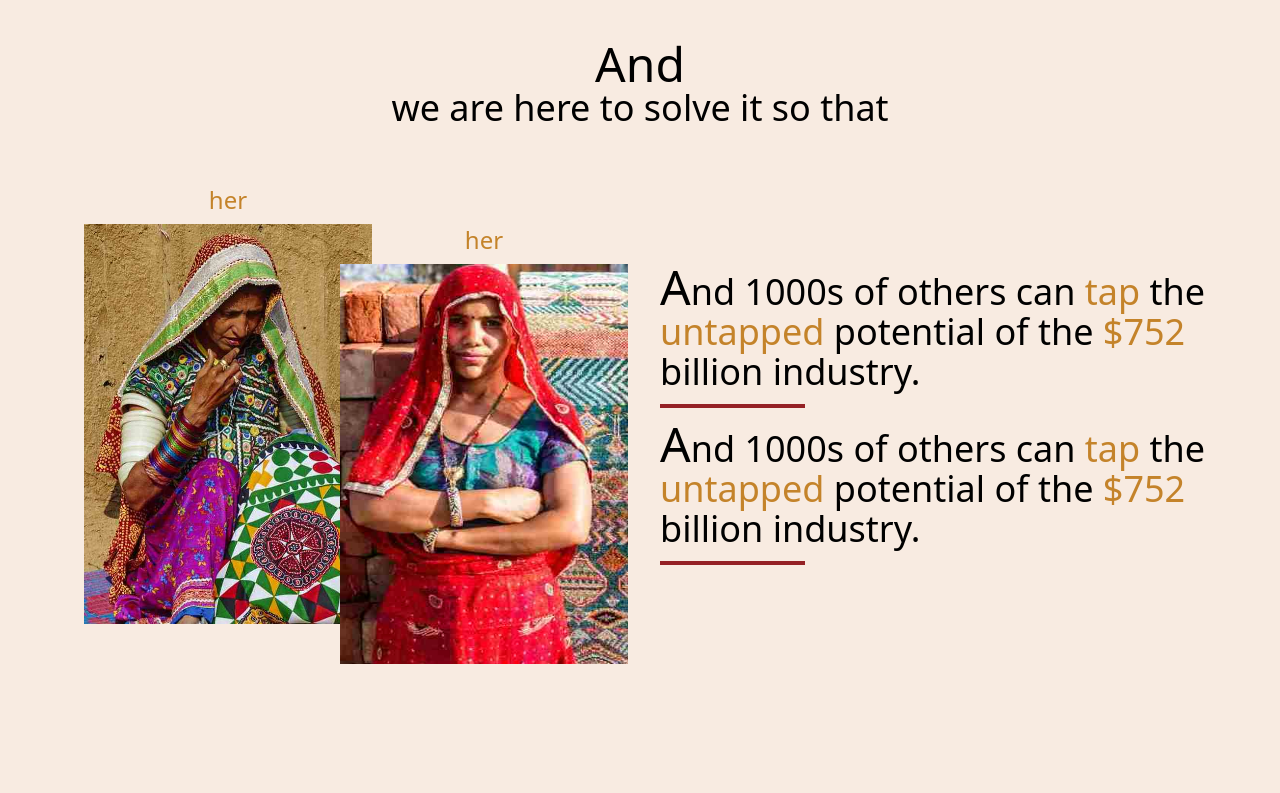
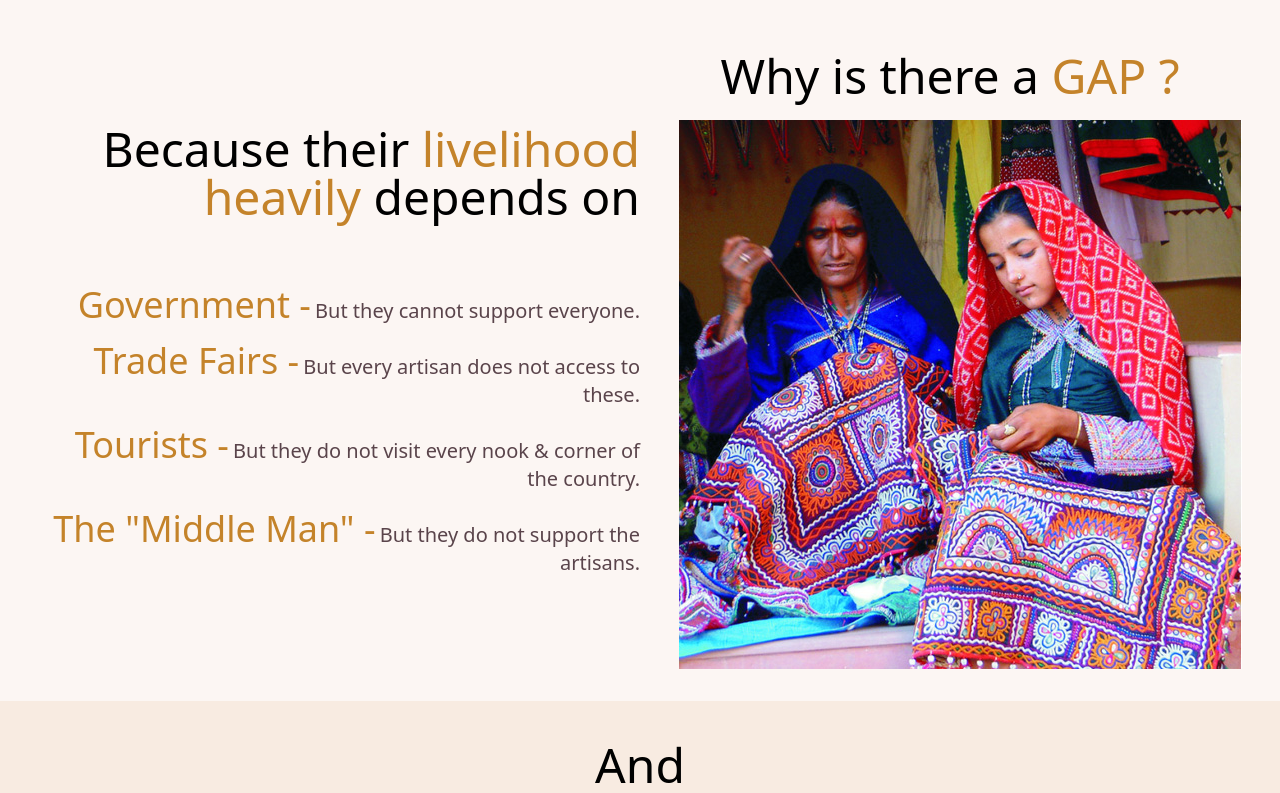
Before and after one commit to jordan7510/Sabhyasha-demo, a React (Vite) app: page / in a window 1280 px wide. Shown: the top 793 px of the page. Built offline with nearby package versions, Linux system fonts and the light colour scheme.

Commit message:
gap section added

```diff
--- /dev/null
+++ b/src/Pages/Home/GapSection/GapSection.jsx
@@ -0,0 +1,35 @@
+import React from 'react';
+import img from "../../../assets/images/embro-img.jpg"
+
+
+const GapSection = () => {
+    return (
+
+        <div className='bg-[#FCF6F3] py-8 font-[200]'>
+            {/* <h2 className='text-right text-6xl py-5 pr-5'>Why is there a <span className='text-[#C4832A] '>GAP</span></h2> */}
+            <div className='flex flex-col-reverse md:flex-row items-center justify-center'>
+                <div className='flex-1'>
+                    <div className='py-8 pl-10'>
+                        <h2 className='text-right text-5xl'>Because their <span className='text-[#C4832A]'>livelihood</span> <span className='text-[#C4832A]'>heavily</span> depends on</h2>
+                    </div>
+                    <ul className='space-y-4 py-8 pl-10 text-right'>
+                        <li><span className='text-4xl text-[#C4832A]'>Government -</span> <span className='text-xl text-[#5A444B]'>But they cannot support everyone.</span></li>
+
+                        <li><span className='text-4xl text-[#C4832A]' >Trade Fairs -</span> <span className='text-xl text-[#5A444B]'>But every artisan does not access to these.</span></li>
+
+                        <li><span className='text-4xl text-[#C4832A]'>Tourists -</span> <span className='text-xl text-[#5A444B]'>But they do not visit every nook  & corner of the country.</span></li>
+
+                        <li><span className='text-4xl text-[#C4832A]'>The "Middle Man" -</span> <span className='text-xl text-[#5A444B]'>But they do not support the artisans.</span></li>
+                    </ul>
+                </div>
+                <div className='flex-1 flex flex-col relative items-center justify-center mx-auto'>
+                    <h2 className='text-5xl py-5 pr-5 '>Why is there a <span className='text-[#C4832A] '>GAP ?</span></h2>
+                    <img src={img} className='relative hover:scale-105 duration-500' ></img>
+                </div>
+            </div>
+        </div>
+
+    );
+};
+
+export default GapSection;
--- a/src/Pages/Home/Home.jsx
+++ b/src/Pages/Home/Home.jsx
@@ -1,11 +1,13 @@
 import React from 'react';
 import HeroSection from './HeroSection/HeroSection';
 import SolveSection from './SolveSection/SolveSection';
+import GapSection from './GapSection/GapSection';
 
 const Home = () => {
     return (
         <div>
            {/* <HeroSection></HeroSection> */}
+           <GapSection></GapSection>
            <SolveSection></SolveSection>
         </div>
     );
--- a/src/Pages/Home/SolveSection/SolveSection.jsx
+++ b/src/Pages/Home/SolveSection/SolveSection.jsx
@@ -5,7 +5,7 @@ import image3 from "../../../assets/images/solveimage3.jpg"
 
 const SolveSection = () => {
     return (
-        <div className="flex flex-col bg-[#F8EBE1] min-h-screen">
+        <div className="flex flex-col bg-[#F8EBE1] min-h-screen font-[200]">
             <div className='py-10'>
                 <h2 className='text-5xl text-center'>And </h2>
                 <h2 className='text-4xl text-center'>we are here to solve it so that</h2>
```
